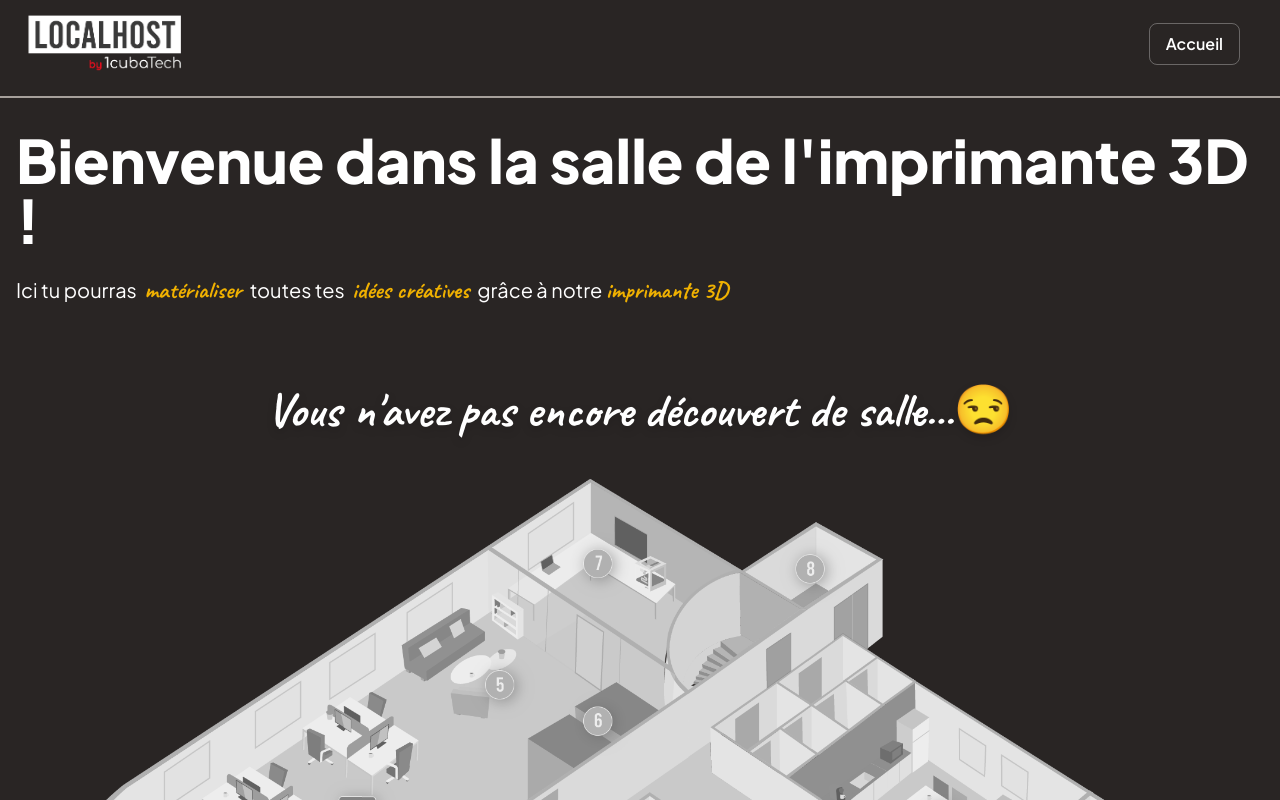
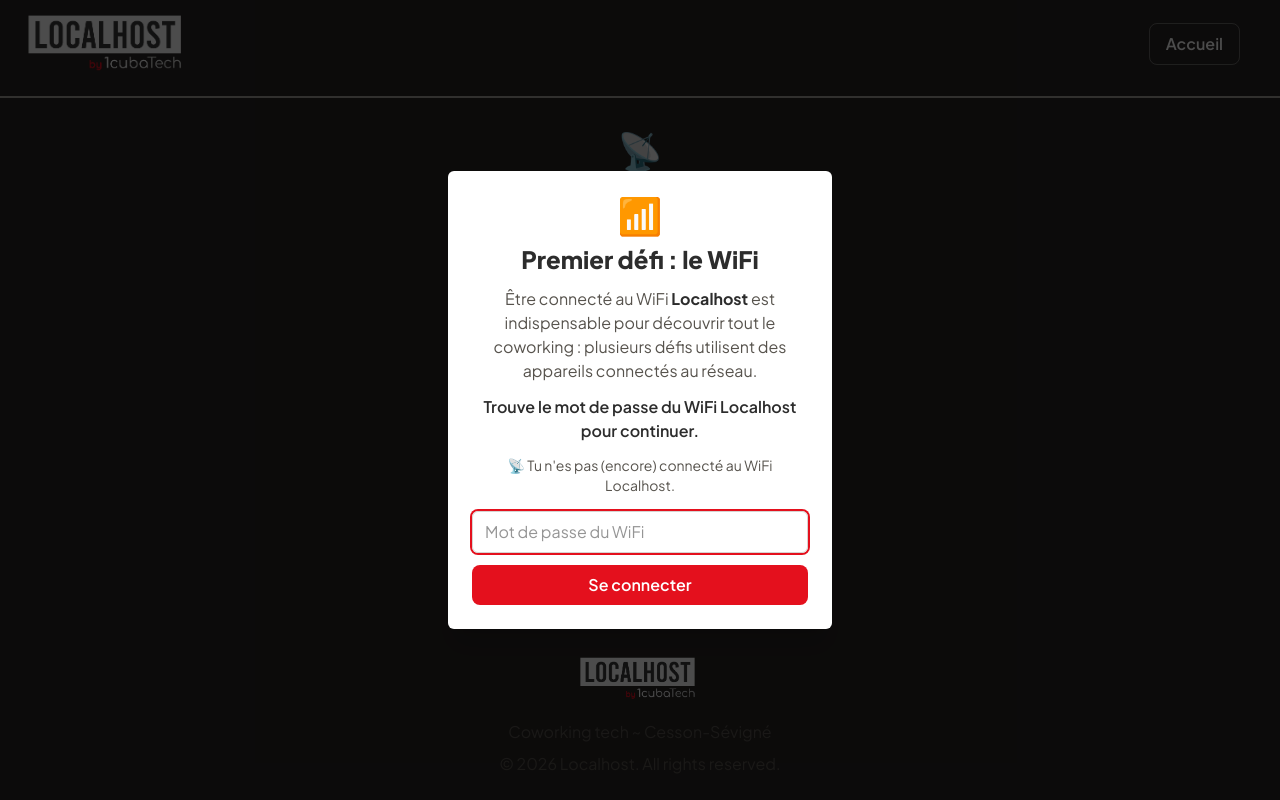
Before and after one commit to Nathan2IQ/404byLocalHost, a Next.js app: page /impression-3d in a window 1280 px wide. Shown: the top 800 px of the page. Built offline with nearby package versions, Linux system fonts and the light colour scheme.

Commit message:
Ajoute le defi du WiFi Localhost (mot de passe + verification reseau pour coworking et impression-3d)

```diff
--- /dev/null
+++ b/app/api/wifi-check/route.ts
@@ -0,0 +1,13 @@
+import { headers } from "next/headers";
+import { isOnLocalhostNetwork } from "@/lib/wifiNetwork";
+
+// Vérifie si l'appareil qui appelle cette route est sur le même réseau que le WiFi Localhost,
+// en comparant l'IP publique de la requête.
+export async function GET() {
+  const headersList = await headers();
+  const forwardedFor = headersList.get("x-forwarded-for");
+  const realIp = headersList.get("x-real-ip");
+  const clientIp = forwardedFor?.split(",")[0]?.trim() ?? realIp;
+
+  return Response.json({ connected: isOnLocalhostNetwork(clientIp) });
+}
--- a/app/breakroom/page.tsx
+++ b/app/breakroom/page.tsx
@@ -46,10 +46,10 @@
               // Les 4 salles sont résolues : on peut assembler le puzzle final.
               <>
                 <h2 className="text-4xl font-extrabold text-white">
-                  🧩 Puzzle complet !
+                  🔐 Dernière vérification
                 </h2>
                 <p className="text-white/80">
-                  Bravo, tu as résolu les 4 salles. Assemble le puzzle !
+                  Bravo, tu as résolu les 4 salles. Assemble le puzzle pour continuer !
                 </p>
                 <PuzzleBoard />
               </>
--- a/app/coworking/page.tsx
+++ b/app/coworking/page.tsx
@@ -2,6 +2,7 @@
 import Link from "next/link";
 import type { Metadata } from "next";
 import AvancementPartie from "@/components/AvancementPartie";
+import WifiRequiredGate from "@/components/WifiRequiredGate";
 
 // Route accessible uniquement via QR code : ne pas y lier depuis la navigation.
 export const metadata: Metadata = {
@@ -11,6 +12,7 @@
 export default function CoworkingPage() {
   return (
     <div className="flex flex-col flex-1 items-center justify-center font-sans">
+      <WifiRequiredGate>
       <main className="flex flex-col">
         <div className="p-4 mt-4">
           <h2 className="text-6xl text-white font-extrabold mb-2">
@@ -77,6 +79,7 @@
           />
         </div>{" "}
       </main>
+      </WifiRequiredGate>
     </div>
   );
 }
--- a/app/impression-3d/page.tsx
+++ b/app/impression-3d/page.tsx
@@ -1,6 +1,7 @@
 import type { Metadata } from "next";
 import ImprimanteQuiz from "./ImprimanteQuiz";
 import AvancementPartie from "@/components/AvancementPartie";
+import WifiRequiredGate from "@/components/WifiRequiredGate";
 
 // Route accessible uniquement via QR code : ne pas y lier depuis la navigation.
 export const metadata: Metadata = {
@@ -11,6 +12,7 @@
 export default function Impression3DPage() {
   return (
     <div className="flex flex-col flex-1 items-center justify-center font-sans">
+      <WifiRequiredGate>
       <main className="flex flex-col">
         <div className="p-4 mt-4">
           {/* wrap-break-word : en text-6xl, "l'imprimante" est plus large qu'un écran de téléphone. */}
@@ -36,6 +38,7 @@
 
         <ImprimanteQuiz />
       </main>
+      </WifiRequiredGate>
 
     </div>
   );
--- a/app/layout.tsx
+++ b/app/layout.tsx
@@ -2,6 +2,7 @@
 import Image from "next/image";
 import Link from "next/link";
 import { Caveat, Plus_Jakarta_Sans } from "next/font/google";
+import WifiChallengeModal from "@/components/WifiChallengeModal";
 import "./globals.css";
 
 const plusJakartaSans = Plus_Jakarta_Sans({
@@ -26,6 +27,7 @@
       className={`${plusJakartaSans.variable} ${caveat.variable} h-full antialiased`}
     >
       <body className="min-h-full flex flex-col bg-neutral-dark">
+        <WifiChallengeModal />
         <header>
           <div className="flex items-center justify-between px-2">
             <Image
--- /dev/null
+++ b/components/WifiChallengeModal.tsx
@@ -0,0 +1,104 @@
+"use client";
+
+import { useEffect, useState, type SubmitEvent } from "react";
+import {
+  checkWifiPassword,
+  isWifiChallengeSolved,
+  markWifiChallengeSolved,
+} from "@/lib/wifi";
+
+type NetworkStatus = "checking" | "connected" | "not-connected";
+
+// Pop-up plein écran affiché à l'arrivée sur l'accueil : annonce le tout premier défi
+// (trouver le mot de passe du WiFi Localhost). Seul le mot de passe est bloquant ici —
+// être réellement connecté au bon réseau n'est utile que pour certaines salles
+// (coworking, impression 3D), vérifié là-bas par WifiRequiredGate. Ici, l'état de la
+// connexion n'est affiché qu'à titre informatif.
+export default function WifiChallengeModal() {
+  // null tant qu'on n'a pas encore vérifié le cookie (évite d'afficher le défi une fraction
+  // de seconde à chaque visite si le joueur l'a déjà résolu).
+  const [solved, setSolved] = useState<boolean | null>(null);
+  const [password, setPassword] = useState("");
+  const [error, setError] = useState(false);
+  const [network, setNetwork] = useState<NetworkStatus>("checking");
+
+  useEffect(() => {
+    setSolved(isWifiChallengeSolved());
+  }, []);
+
+  // Juste informatif : montre si l'appareil est déjà sur le bon réseau ou non.
+  useEffect(() => {
+    if (solved !== false) return;
+    fetch("/api/wifi-check")
+      .then((res) => res.json())
+      .then((data: { connected: boolean }) => {
+        setNetwork(data.connected ? "connected" : "not-connected");
+      })
+      .catch(() => setNetwork("not-connected"));
+  }, [solved]);
+
+  if (solved !== false) return null;
+
+  function handleSubmit(e: SubmitEvent) {
+    e.preventDefault();
+    if (checkWifiPassword(password)) {
+      markWifiChallengeSolved();
+      setSolved(true);
+    } else {
+      setError(true);
+    }
+  }
+
+  return (
+    <div className="fixed inset-0 z-50 flex items-center justify-center bg-black/70 p-4">
+      <div className="w-full max-w-sm rounded-md bg-white p-6 text-center shadow-xl">
+        <p className="text-4xl">📶</p>
+        <h2 className="mt-2 text-2xl font-extrabold text-text">
+          Premier défi : le WiFi
+        </h2>
+        <p className="mt-3 text-text-secondary">
+          Être connecté au WiFi <strong className="text-text">Localhost</strong> est
+          indispensable pour découvrir tout le coworking : plusieurs défis utilisent
+          des appareils connectés au réseau.
+        </p>
+        <p className="mt-3 font-semibold text-text">
+          Trouve le mot de passe du WiFi Localhost pour continuer.
+        </p>
+
+        {/* Indication informative, non bloquante : juste pour que le joueur sache où il en est. */}
+        <p
+          className={`mt-3 text-sm ${
+            network === "connected" ? "text-lime" : "text-text-secondary"
+          }`}
+        >
+          {network === "checking" && "Vérification de ta connexion..."}
+          {network === "connected" && "📶 Tu es connecté au WiFi Localhost."}
+          {network === "not-connected" &&
+            "📡 Tu n'es pas (encore) connecté au WiFi Localhost."}
+        </p>
+
+        <form onSubmit={handleSubmit} className="mt-4 flex flex-col gap-2">
+          <input
+            type="text"
+            value={password}
+            onChange={(e) => {
+              setPassword(e.target.value);
+              setError(false);
+            }}
+            placeholder="Mot de passe du WiFi"
+            autoFocus
+            className="rounded-md border border-border px-3 py-2 text-text focus:outline-none focus:ring-2 focus:ring-primary"
+          />
+          {error && (
+            <p className="text-sm text-primary">
+              Mot de passe incorrect, cherche encore !
+            </p>
+          )}
+          <button type="submit" className="btn-primary mt-1 w-full">
+            Se connecter
+          </button>
+        </form>
+      </div>
+    </div>
+  );
+}
--- /dev/null
+++ b/components/WifiRequiredGate.tsx
@@ -0,0 +1,55 @@
+"use client";
+
+import { useEffect, useState, type ReactNode } from "react";
+
+type Status = "checking" | "connected" | "not-connected";
+
+// Vérifie que l'appareil est sur le WiFi Localhost avant d'afficher son contenu.
+// À utiliser uniquement sur les salles qui ont vraiment besoin du réseau
+// (coworking, impression 3D) — les autres salles n'en ont pas besoin.
+export default function WifiRequiredGate({ children }: { children: ReactNode }) {
+  const [status, setStatus] = useState<Status>("checking");
+
+  useEffect(() => {
+    checkConnection();
+  }, []);
+
+  async function checkConnection() {
+    setStatus("checking");
+    try {
+      const res = await fetch("/api/wifi-check");
+      const data: { connected: boolean } = await res.json();
+      setStatus(data.connected ? "connected" : "not-connected");
+    } catch {
+      setStatus("not-connected");
+    }
+  }
+
+  if (status === "checking") {
+    return (
+      <div className="flex flex-1 items-center justify-center p-8">
+        <p className="text-white/70">Vérification de la connexion...</p>
+      </div>
+    );
+  }
+
+  if (status === "not-connected") {
+    return (
+      <div className="flex flex-1 flex-col items-center gap-3 p-8 text-center">
+        <p className="text-4xl">📡</p>
+        <h2 className="text-2xl font-extrabold text-white">
+          Connecte-toi au WiFi Localhost
+        </h2>
+        <p className="max-w-sm text-white/80">
+          Cette salle utilise des appareils connectés au réseau : tu dois être
+          sur le WiFi Localhost pour continuer.
+        </p>
+        <button onClick={checkConnection} className="btn-primary mt-2">
+          Réessayer
+        </button>
+      </div>
+    );
+  }
+
+  return <>{children}</>;
+}
--- /dev/null
+++ b/lib/wifi.ts
@@ -0,0 +1,28 @@
+// Mot de passe attendu pour valider le défi du WiFi.
+const WIFI_PASSWORD = "127.0.0.1";
+
+const COOKIE_NAME = "localhost_wifi_connected";
+const COOKIE_MAX_AGE_DAYS = 30;
+
+// Normalise avant de comparer : minuscules, sans espaces superflus.
+function normalize(value: string): string {
+  return value.trim().toLowerCase();
+}
+
+// Vrai si le mot de passe saisi correspond au bon mot de passe WiFi.
+export function checkWifiPassword(input: string): boolean {
+  return normalize(input) === normalize(WIFI_PASSWORD);
+}
+
+// Vrai si le défi a déjà été résolu lors d'une visite précédente.
+export function isWifiChallengeSolved(): boolean {
+  return document.cookie
+    .split("; ")
+    .some((row) => row === `${COOKIE_NAME}=true`);
+}
+
+// Marque le défi comme résolu, pour ne pas redemander le mot de passe à chaque visite.
+export function markWifiChallengeSolved() {
+  const maxAge = COOKIE_MAX_AGE_DAYS * 24 * 60 * 60; // en secondes
+  document.cookie = `${COOKIE_NAME}=true; path=/; max-age=${maxAge}; SameSite=Lax`;
+}
--- /dev/null
+++ b/lib/wifiNetwork.ts
@@ -0,0 +1,44 @@
+// Adresses relevées une fois connecté au WiFi Localhost (en cherchant "quelle est mon IP").
+// TODO avant l'événement : si le fournisseur internet change d'adresse, remettre à jour ces valeurs.
+const KNOWN_WIFI_IPV6 = "2001:861:3dc6:7a70:7cb1:4a1f:b052:d544";
+// En IPv4, tous les appareils du réseau partagent exactement la même IP publique (NAT du routeur),
+// contrairement à l'IPv6 où seul le début (le préfixe) est commun.
+const KNOWN_WIFI_IPV4 = "176.149.210.12";
+
+// Décompose une IPv6 (avec ou sans "::") en ses 8 groupes de 16 bits.
+function expandIPv6(ip: string): string[] | null {
+  if (!ip.includes(":")) return null;
+
+  const [head, tail] = ip.split("::");
+  const headGroups = head ? head.split(":") : [];
+  const tailGroups = tail !== undefined && tail !== "" ? tail.split(":") : [];
+  const missing = 8 - headGroups.length - tailGroups.length;
+  if (missing < 0) return null;
+
+  const groups = [...headGroups, ...Array(missing).fill("0"), ...tailGroups];
+  if (groups.length !== 8) return null;
+
+  return groups.map((g) => g.padStart(4, "0").toLowerCase());
+}
+
+// Les 64 premiers bits (4 premiers groupes) identifient le réseau, pas l'appareil :
+// chaque appareil a sa propre fin d'adresse, mais le même début s'il est sur le même WiFi.
+function networkPrefix(ip: string): string | null {
+  const groups = expandIPv6(ip);
+  if (!groups) return null;
+  return groups.slice(0, 4).join(":");
+}
+
+const KNOWN_PREFIX = networkPrefix(KNOWN_WIFI_IPV6);
+
+// Vrai si l'IP donnée appartient au même réseau que le WiFi Localhost
+// (même préfixe IPv6, ou exactement la même IPv4).
+export function isOnLocalhostNetwork(ip: string | null | undefined): boolean {
+  if (!ip) return false;
+  const trimmed = ip.trim();
+
+  if (trimmed === KNOWN_WIFI_IPV4) return true;
+
+  const prefix = networkPrefix(trimmed);
+  return prefix !== null && prefix === KNOWN_PREFIX;
+}
```
